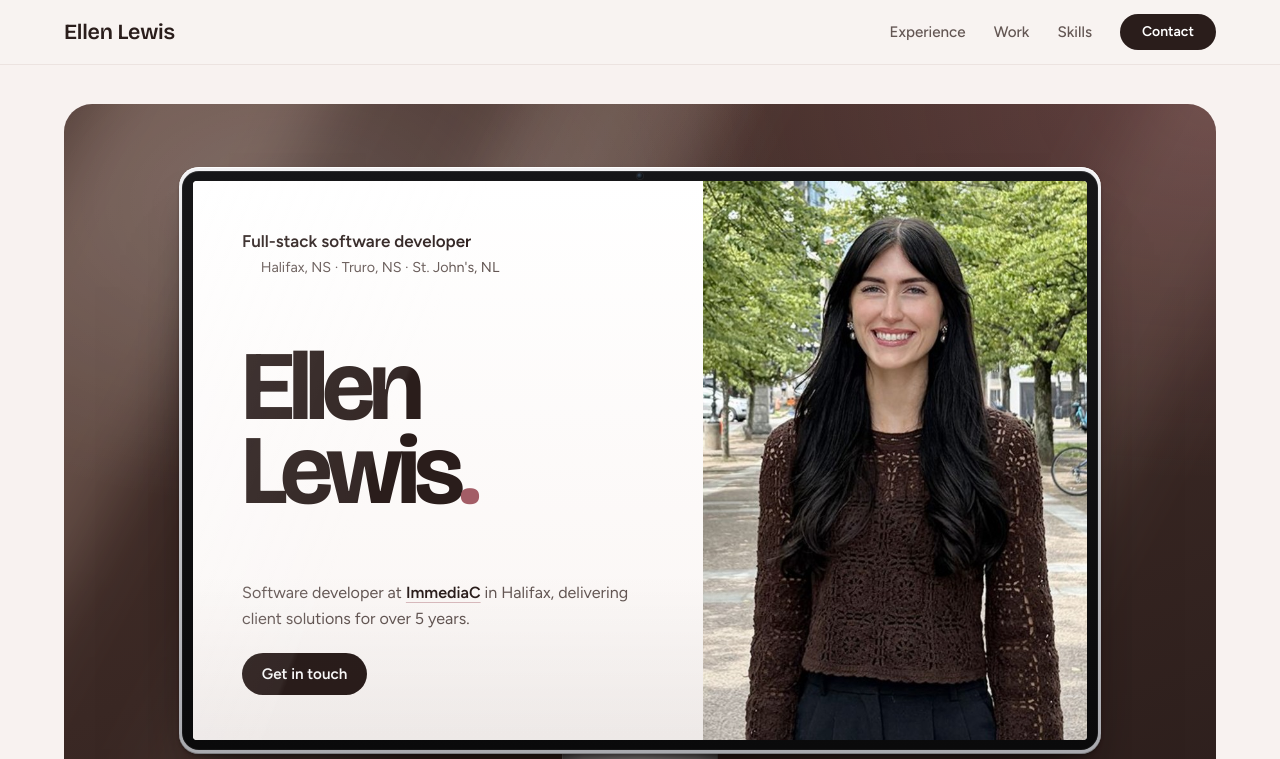
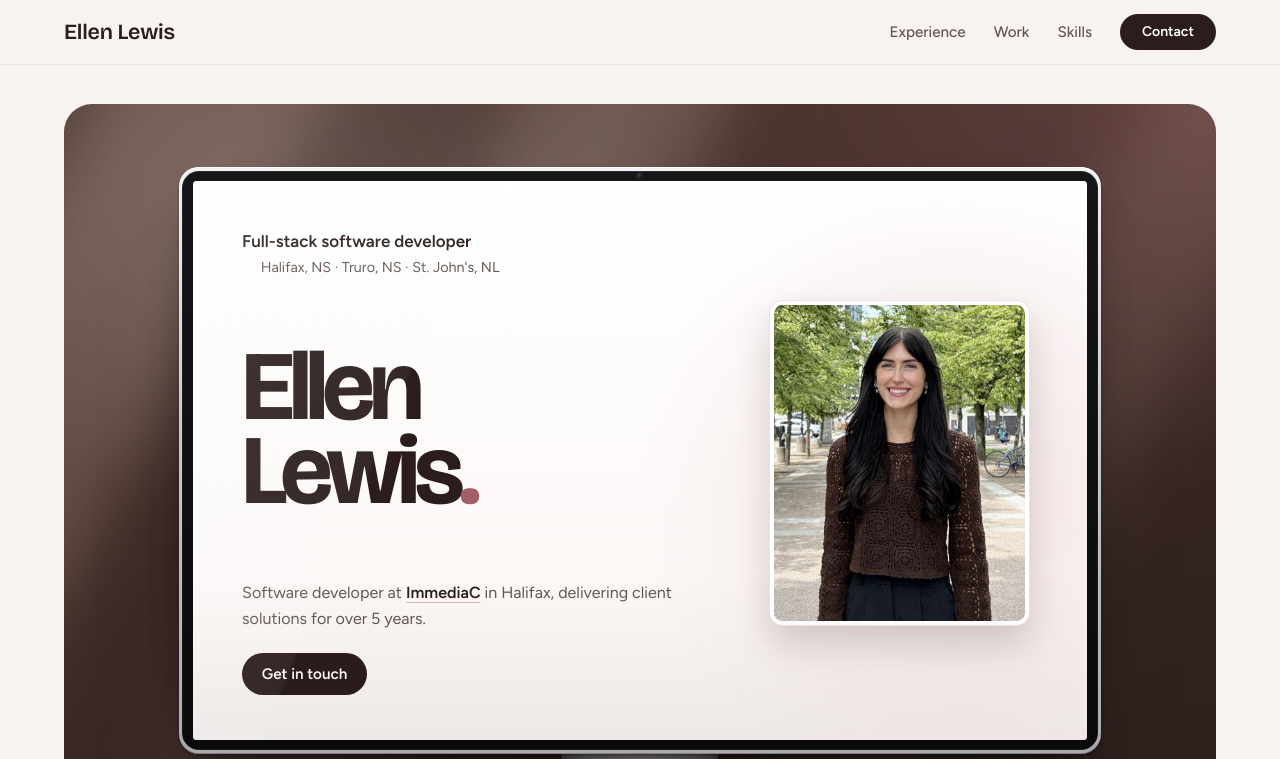
Before and after one commit to ellenlewisc/EllenLewisPortfolio, a Next.js app in the folder ellenlewisportfolio/: page / in a window 1280 px wide. Shown: the top 759 px of the page. Built offline with nearby package versions, Linux system fonts and the light colour scheme; some icons are missing; what @mui/material-nextjs would draw is missing.

Commit message:
photo change

```diff
--- a/ellenlewisportfolio/app/page.js
+++ b/ellenlewisportfolio/app/page.js
@@ -551,14 +551,24 @@ export default function Home() {
             sx={{ pt: { xs: "9%", md: "5.5%" }, pb: { xs: "5%", md: "3.5%" } }}
           >
             <Monitor width={{ xs: "92%", md: "80%" }}>
-              <Box sx={{ position: "absolute", inset: 0, display: "grid", gridTemplateColumns: "57% 43%" }}>
+              <Box
+                sx={{
+                  position: "absolute",
+                  inset: 0,
+                  display: "grid",
+                  gridTemplateColumns: "1fr auto",
+                  alignItems: "center",
+                  columnGap: "4cqw",
+                  p: "5.5cqw 6.5cqw 5cqw 5.5cqw",
+                  background: "radial-gradient(50% 80% at 85% 55%, rgba(243,226,226,0.95), transparent 70%), linear-gradient(180deg, #ffffff 0%, #faf5f3 100%)",
+                }}
+              >
                 <Box
                   sx={{
-                    p: "5.5cqw 4cqw 5cqw 5.5cqw",
+                    height: "100%",
                     display: "flex",
                     flexDirection: "column",
                     justifyContent: { xs: "center", md: "space-between" },
-                    background: "linear-gradient(180deg, #ffffff 0%, #faf5f3 100%)",
                   }}
                 >
                   <Box sx={{ display: { xs: "none", md: "block" } }}>
@@ -569,12 +579,21 @@ export default function Home() {
                     <HeroIntro size="screen" />
                   </Box>
                 </Box>
-                <Box sx={{ overflow: "hidden" }}>
+                <Box
+                  sx={{
+                    width: "29cqw",
+                    aspectRatio: "4 / 5",
+                    borderRadius: "1.4cqw",
+                    overflow: "hidden",
+                    border: "0.55cqw solid #ffffff",
+                    boxShadow: "0 0 0 1px #ece3e0, 0 2cqw 4cqw rgba(42,29,27,0.18)",
+                  }}
+                >
                   <Box
                     component="img"
                     src="/images/ellen-lewis.jpg"
                     alt="Ellen Lewis"
-                    sx={{ display: "block", width: "100%", height: "100%", objectFit: "cover", objectPosition: "center 20%", transform: "scale(1.15)", transformOrigin: "50% 22%" }}
+                    sx={{ display: "block", width: "100%", height: "100%", objectFit: "cover", objectPosition: "center 20%", transform: "scale(1.1)", transformOrigin: "50% 25%" }}
                   />
                 </Box>
               </Box>
```
